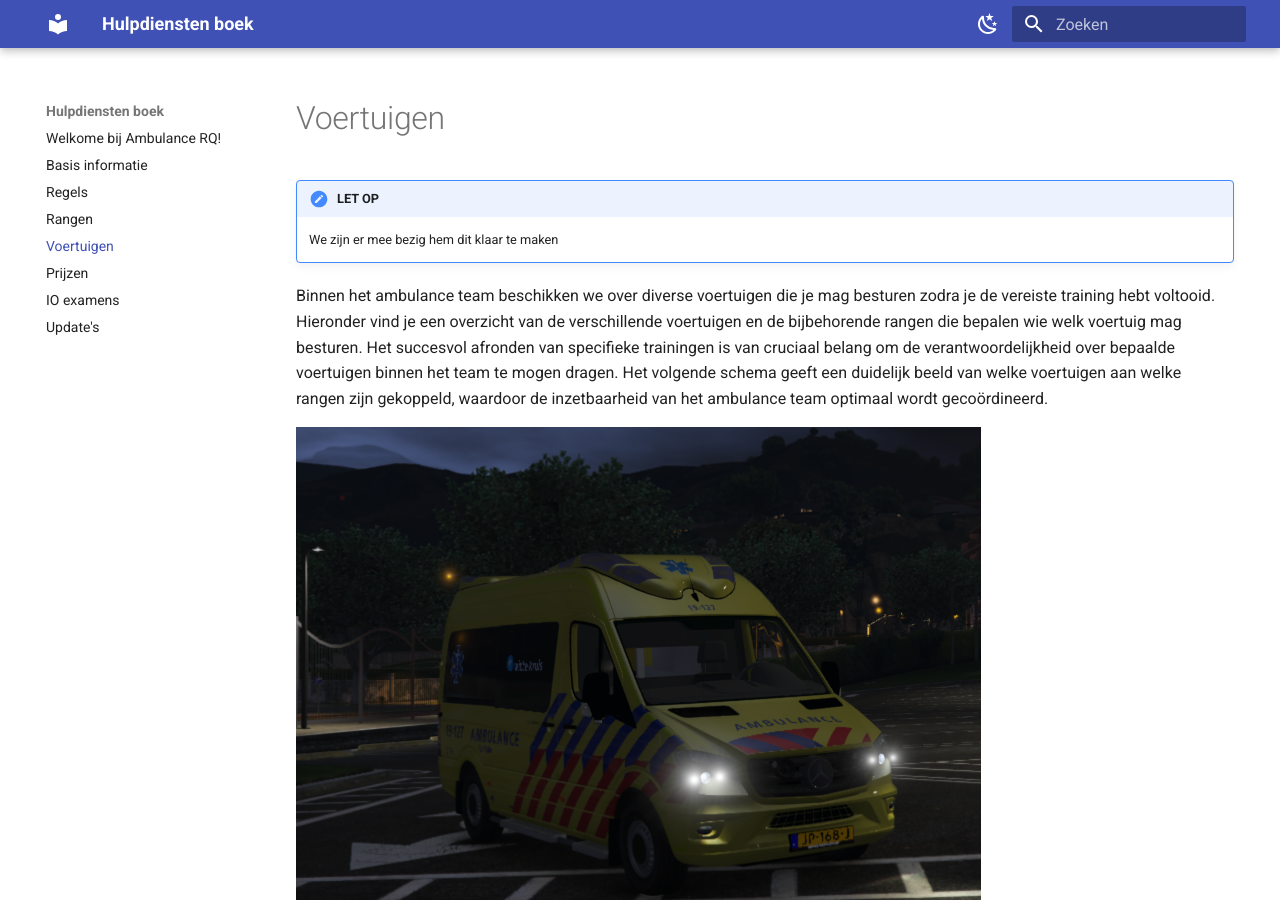
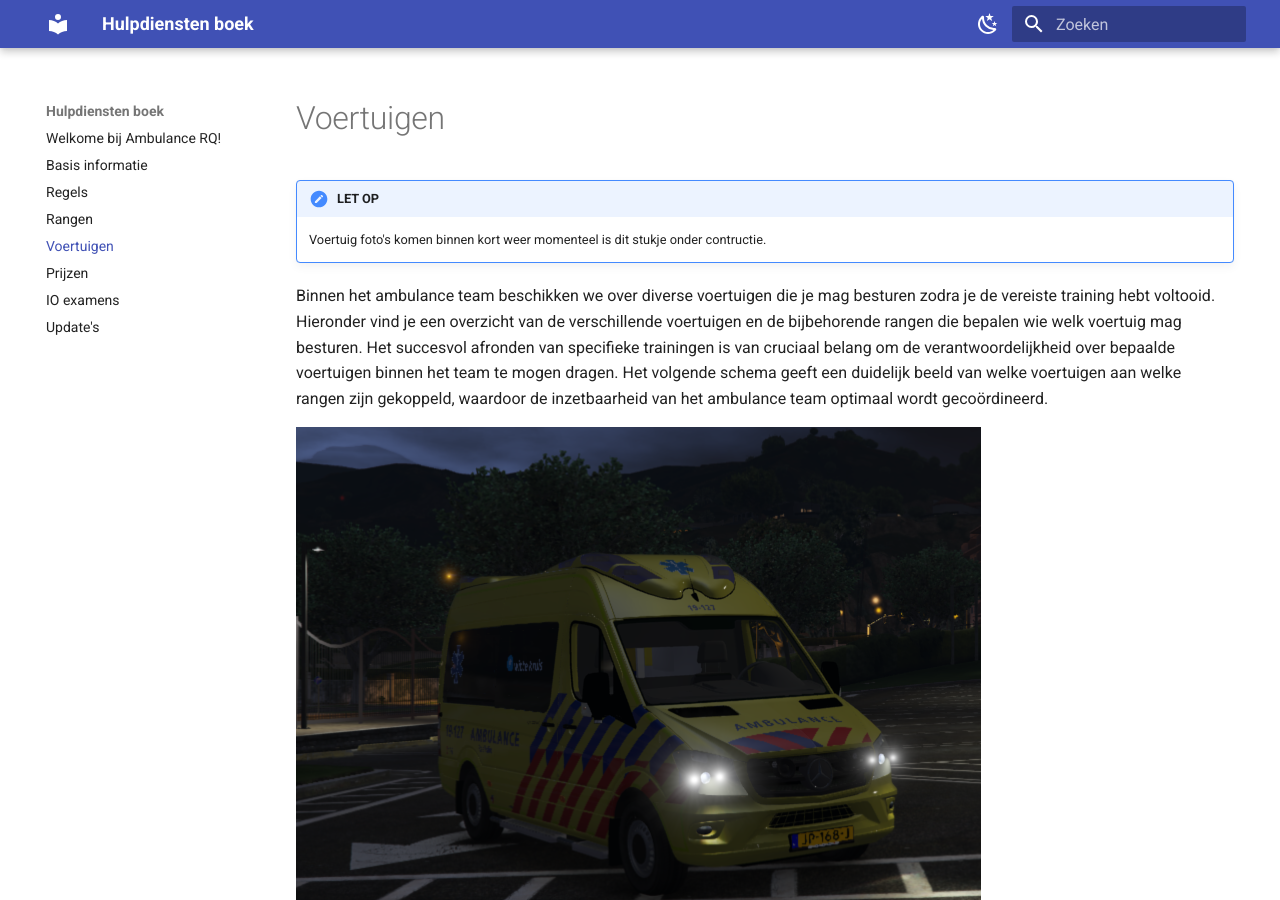
Before and after one commit to rqniels/Hulpdienstenboek, an MkDocs documentation site: the page built from docs/Voertuigen.md, in a window 1280 px wide and 900 px high. Built offline with MkDocs 1.6.1 and Material for MkDocs 9.7.7, drawn with Linux system fonts in a browser that asks for light colours.

Commit message:
Update
Voertuigen

```diff
--- a/docs/Voertuigen.md
+++ b/docs/Voertuigen.md
@@ -1,7 +1,7 @@
 # Voertuigen
 
 !!! attention "LET OP"
-    We zijn er mee bezig hem dit klaar te maken
+    Voertuig foto's komen binnen kort weer momenteel is dit stukje onder contructie.
 
 Binnen het ambulance team beschikken we over diverse voertuigen die je mag besturen zodra je de vereiste training hebt voltooid. Hieronder vind je een overzicht van de verschillende voertuigen en de bijbehorende rangen die bepalen wie welk voertuig mag besturen. Het succesvol afronden van specifieke trainingen is van cruciaal belang om de verantwoordelijkheid over bepaalde voertuigen binnen het team te mogen dragen. Het volgende schema geeft een duidelijk beeld van welke voertuigen aan welke rangen zijn gekoppeld, waardoor de inzetbaarheid van het ambulance team optimaal wordt gecoördineerd.
 
```
Also changed, not shown: docs/Regels.md (+1 -1 lines).
